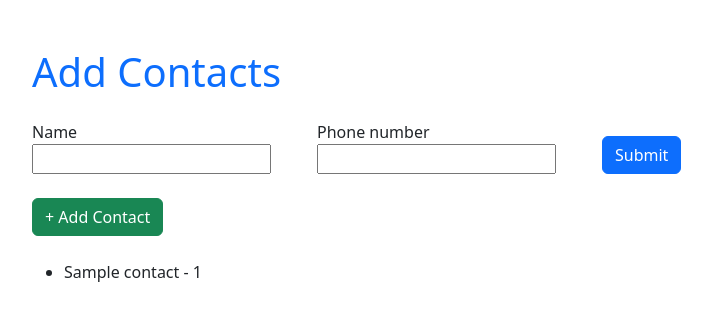
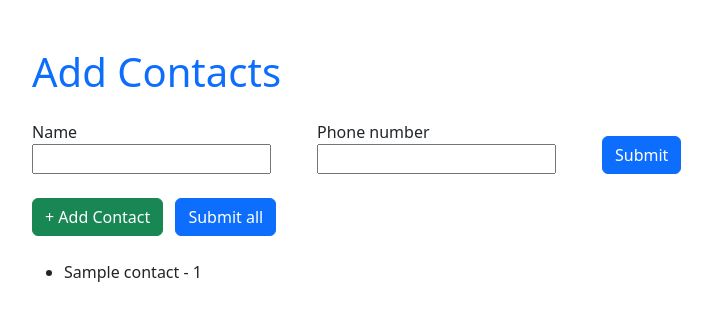
Before and after one commit to bal-sm/bal_simple_finance_app_with_django_and_htmx, a Django app: template panggil_aja_customer_contact/templates/index.html in a window 1280 px wide. Shown: the top 321 px of the page, without its empty margins (50-762 px from the left). Run offline with Django 3.2, Linux system fonts and the light colour scheme; the template is opened without the code that fills it: most values are stand-ins (such as "Sample title", 1, 10 or a date in 2020); form fields are guessed from the names that the template uses.

Commit message:
Added a placeholder "Submit all" button

```diff
--- a/panggil_aja_customer_contact/templates/index.html
+++ b/panggil_aja_customer_contact/templates/index.html
@@ -18,6 +18,10 @@
     >
         + Add Contact
     </button>
+    <button type="button" class="btn btn-primary" id="submit-all"
+    >
+        Submit all
+    </button>
 </div>
 
 <ul id="contact-list">
```
